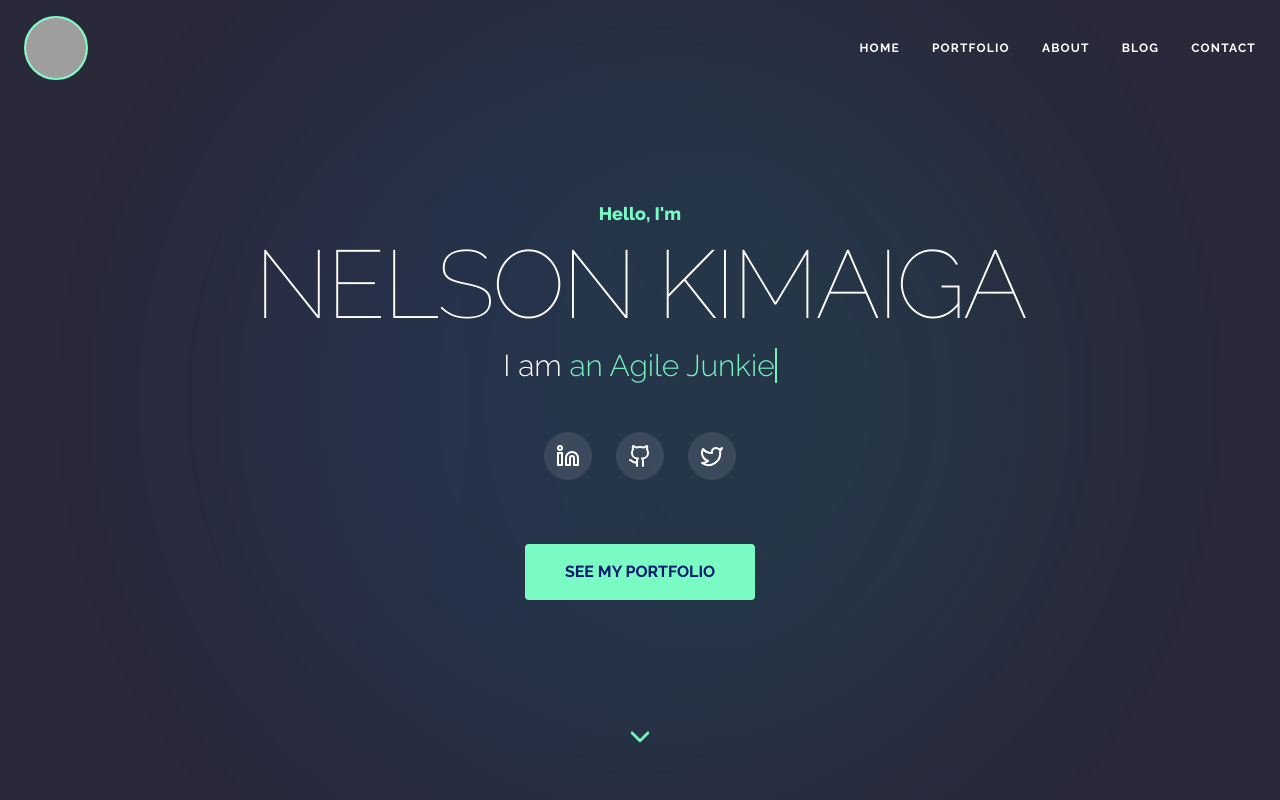
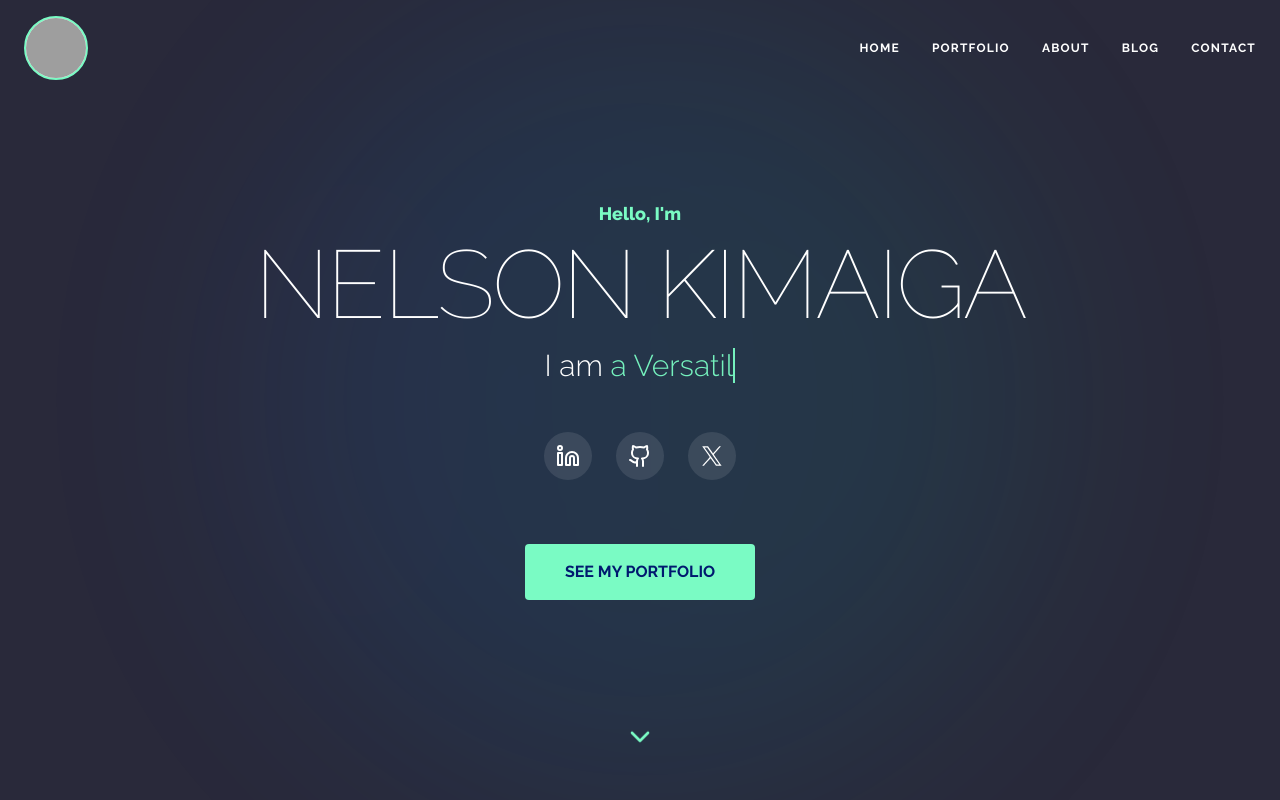
Before and after one commit to nelsonkimaiga/kimaigaportfolio, a React (Vite) app: page / in a window 1280 px wide. Shown: the top 800 px of the page. Built offline with nearby package versions, Linux system fonts and the light colour scheme; grey boxes are pictures that could not be loaded.

Commit message:
Update tagline

```diff
--- a/src/App.tsx
+++ b/src/App.tsx
@@ -2,7 +2,6 @@ import React, { useState, useEffect } from 'react';
 import {
   Linkedin,
   Github,
-  Twitter,
   ExternalLink,
   Database,
   Code2,
@@ -121,13 +120,25 @@ const SOCIAL_LINKS = {
 
 // --- Sub-Components ---
 
+const XIcon = ({ size = 24, className = "" }: { size?: number; className?: string }) => (
+  <svg
+    width={size}
+    height={size}
+    viewBox="0 0 19 19"
+    className={className}
+    fill="currentColor"
+  >
+    <use href="/icons.svg#x-icon" />
+  </svg>
+);
+
 const TypingEffect = () => {
   const [text, setText] = useState('');
   const [isDeleting, setIsDeleting] = useState(false);
   const [loopNum, setLoopNum] = useState(0);
   const [typingSpeed, setTypingSpeed] = useState(150);
 
-  const phrases = ["a code Junkie", "an Agile Junkie", "a Versatile Software Engineer"];
+  const phrases = ["a Versatile Software Engineer"];
 
   useEffect(() => {
     const handleTyping = () => {
@@ -264,7 +275,7 @@ const App: React.FC = () => {
               <Github className="w-6 h-6 text-white group-hover:text-black" />
             </a>
             <a href={SOCIAL_LINKS.twitter} target="_blank" rel="noopener noreferrer" className="p-3 bg-white/10 rounded-full hover:bg-white transition-all group">
-              <Twitter className="w-6 h-6 text-white group-hover:text-sky-400" />
+              <XIcon size={24} className="text-white group-hover:text-black" />
             </a>
           </div>
 
@@ -405,7 +416,7 @@ const App: React.FC = () => {
               <div className="flex gap-8">
                 <a href={SOCIAL_LINKS.linkedin} target="_blank" rel="noopener noreferrer" className="text-gray-400 hover:text-[#00196F] transition-colors"><Linkedin size={28} /></a>
                 <a href={SOCIAL_LINKS.github} target="_blank" rel="noopener noreferrer" className="text-gray-400 hover:text-[#00196F] transition-colors"><Github size={28} /></a>
-                <a href={SOCIAL_LINKS.twitter} target="_blank" rel="noopener noreferrer" className="text-gray-400 hover:text-[#00196F] transition-colors"><Twitter size={28} /></a>
+                <a href={SOCIAL_LINKS.twitter} target="_blank" rel="noopener noreferrer" className="text-gray-400 hover:text-[#00196F] transition-colors"><XIcon size={28} /></a>
               </div>
             </div>
           </div>
@@ -454,10 +465,10 @@ const App: React.FC = () => {
           {/* Left Side: Brand */}
           <div className="flex flex-col items-center md:items-start gap-2">
             <span className="text-lg font-bold tracking-tight">Nelson Kimaiga</span>
-            <div className="flex gap-4 text-xs font-medium uppercase tracking-widest">
-              <a href={SOCIAL_LINKS.linkedin} target="_blank" rel="noopener noreferrer" className="text-gray-400 hover:text-white transition-colors">LinkedIn</a>
-              <a href={SOCIAL_LINKS.github} target="_blank" rel="noopener noreferrer" className="text-gray-400 hover:text-white transition-colors">GitHub</a>
-              <a href={SOCIAL_LINKS.twitter} target="_blank" rel="noopener noreferrer" className="text-gray-400 hover:text-white transition-colors">Twitter</a>
+            <div className="flex gap-4 text-sm font-medium uppercase tracking-widest">
+              <a href={SOCIAL_LINKS.linkedin} target="_blank" rel="noopener noreferrer" className="text-white hover:text-[#7afbc4] transition-colors">LinkedIn</a>
+              <a href={SOCIAL_LINKS.github} target="_blank" rel="noopener noreferrer" className="text-white hover:text-[#7afbc4] transition-colors">GitHub</a>
+              <a href={SOCIAL_LINKS.twitter} target="_blank" rel="noopener noreferrer" className="text-white hover:text-[#7afbc4] transition-colors">X</a>
             </div>
           </div>
 
```
